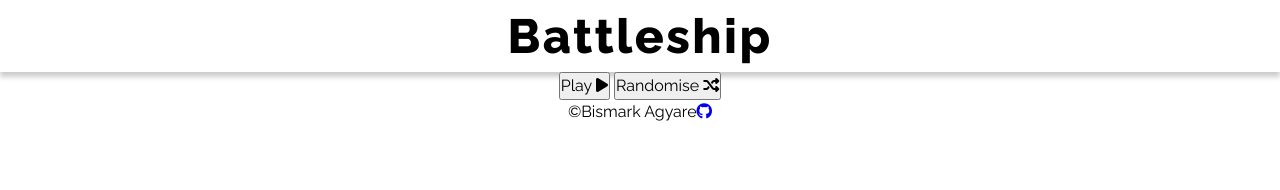
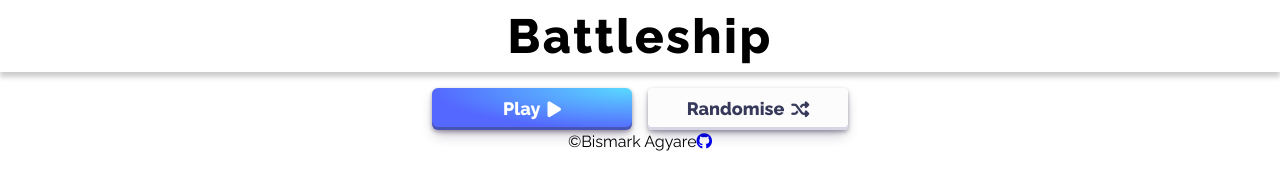
Before and after one commit to bismarkagyare/battleship, a website built with webpack: page src/template.html in a window 1280 px wide. Built offline with nearby package versions, Linux system fonts and the light colour scheme.

Commit message:
import buttons styles into main file

```diff
--- a/src/styles/style.scss
+++ b/src/styles/style.scss
@@ -1,11 +1,8 @@
 @import 'reset';
+@import 'buttons';
 @import url('https://fonts.googleapis.com/css2?family=Raleway:wght@400;600;800&display=swap');
 
 body {
-  // display: flex;
-  // flex-direction: column;
-  // align-items: center;
-  // justify-content: space-between;
   width: 100%;
   height: 100vh;
   font-family: 'Raleway';
```
